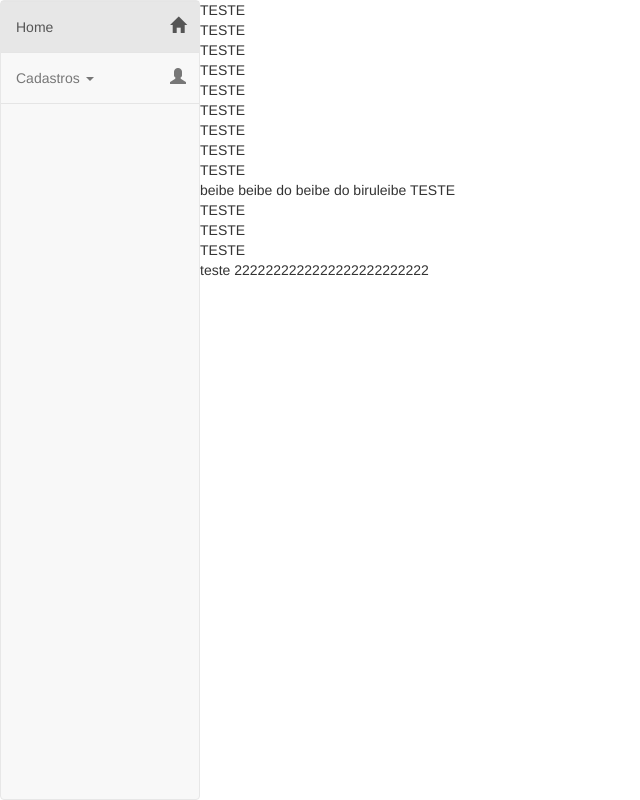
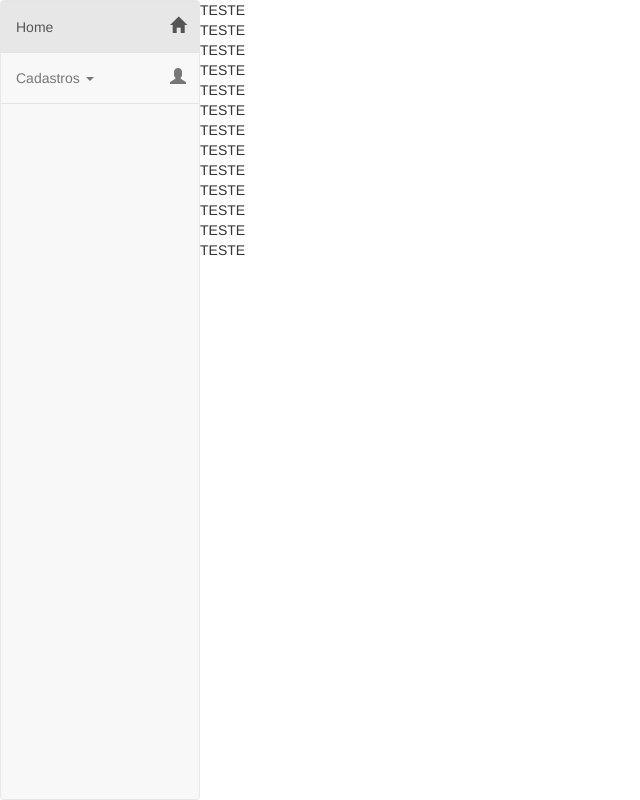
Before and after one commit to gasusin/projeto-odontologico, a CodeIgniter app: page /prjArqComp/index.php/home/index in a window 1280 px wide. Shown: the whole page, without its empty margins (0-640 px from the left). Run offline with CodeIgniter, Linux system fonts and the light colour scheme; some libraries are stand-ins or nearby versions.

Commit message:
removido texto na home

```diff
--- a/prjArqComp/application/views/home.php
+++ b/prjArqComp/application/views/home.php
@@ -23,12 +23,10 @@
 	TESTE</br>
 	TESTE</br>
 	TESTE</br>
-	beibe beibe do beibe do biruleibe
 	TESTE</br>
 	TESTE</br>
 	TESTE</br>
 	TESTE</br>
-	teste 2222222222222222222222222
 
 </body>
 </html>
```
